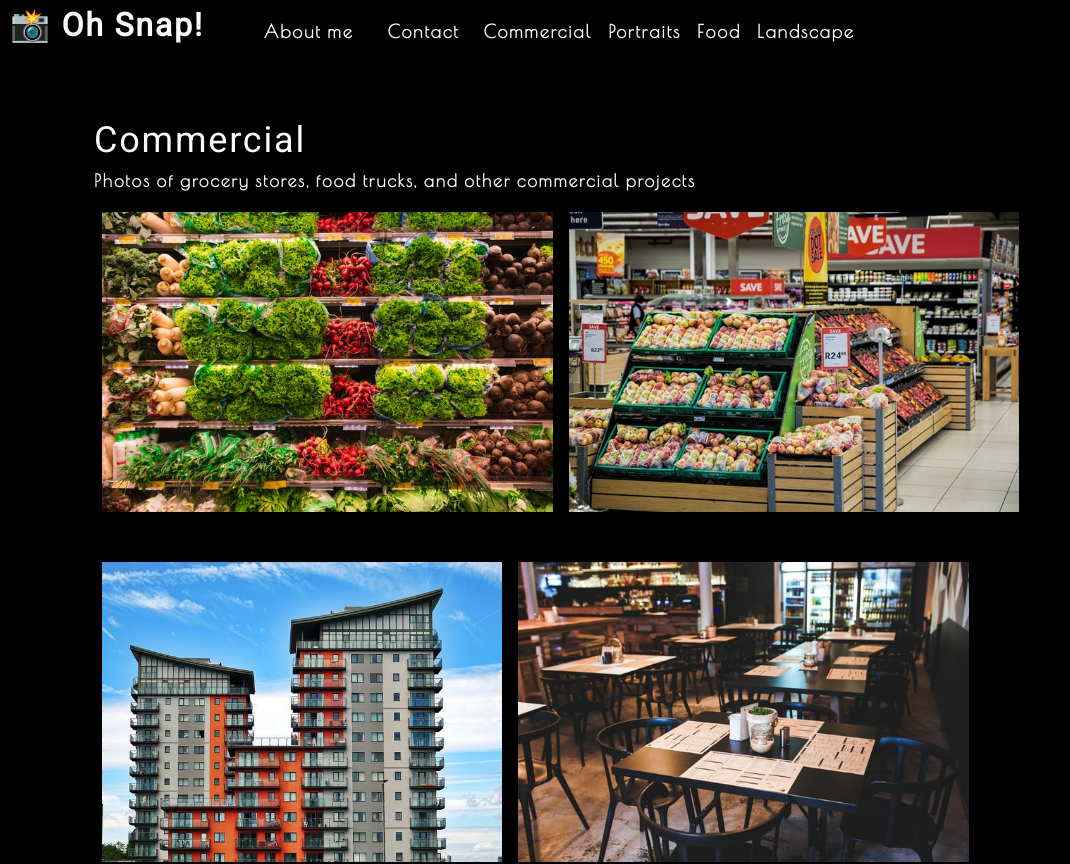
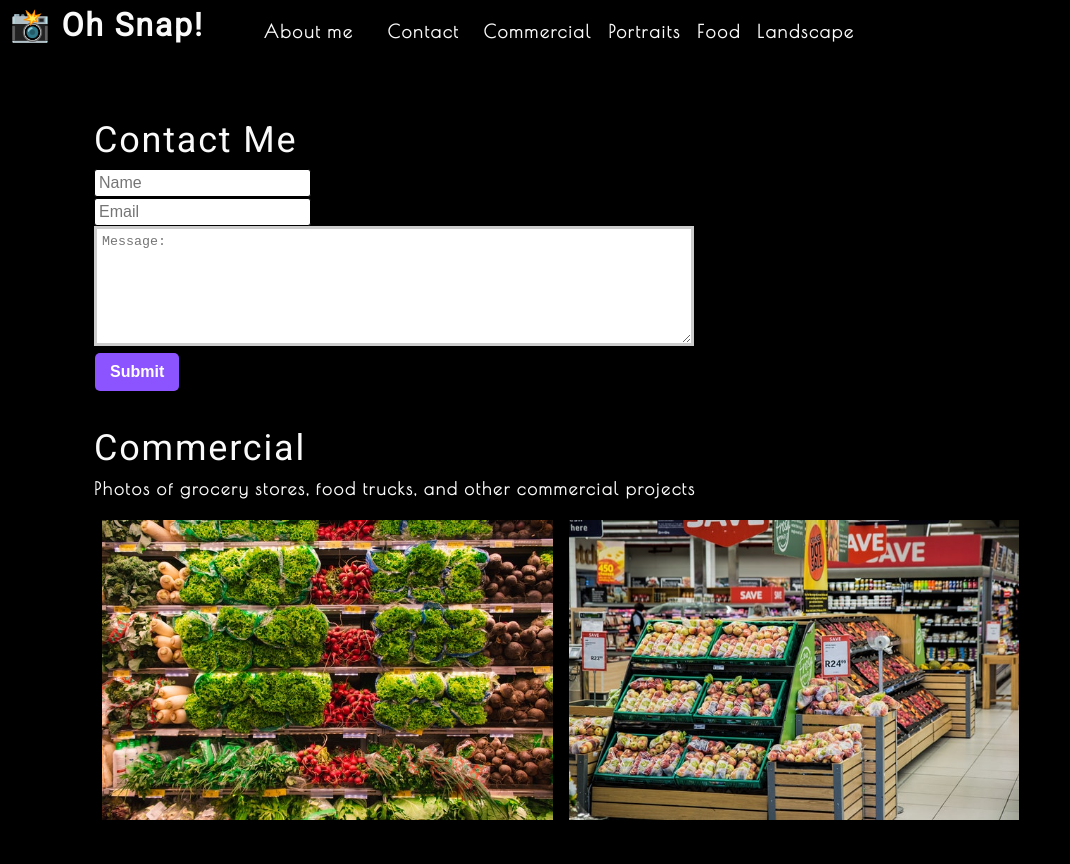
Before and after one commit to OneCrinkleyFry/photo-port, a React (Create React App) app: page / in a window 1280 px wide. Shown: the top 864 px of the page, without its empty margins (0-1070 px from the left). Built offline with nearby package versions, Linux system fonts and the light colour scheme.

Commit message:
added the contact form

```diff
--- a/src/App.js
+++ b/src/App.js
@@ -2,6 +2,7 @@ import React, { useState } from 'react';
 import Nav from './components/Nav';
 import About from './components/About';
 import Gallery from './components/Gallery';
+import Contact from './components/Contact';
 
 function App() {
   const [categories] = useState([
@@ -24,6 +25,7 @@ function App() {
         currentCategory={currentCategory}
       ></Nav>
       <main>
+        <Contact />
         <Gallery currentCategory={currentCategory}></Gallery>
         <About></About>
       </main>
--- /dev/null
+++ b/src/components/Contact/index.js
@@ -0,0 +1,26 @@
+import React from 'react';
+
+function ContactForm() {
+   return (
+      <section>
+         <h1>Contact Me</h1>
+         <form id='contact-form'>
+            <div>
+               <label htmlFor='name' style={{visibility: 'hidden', display: 'none'}}>Name:</label>
+               <input type='text' name='name' placeholder='Name' />
+            </div>
+            <div>
+               <label htmlFor='email' style={{visibility: 'hidden', display: 'none'}}>Email:</label>
+               <input type='email' name='email' placeholder='Email' />
+            </div>
+            <div>
+               <label htmlFor='message' style={{visibility: 'hidden', display: 'none'}}>Message:</label>
+               <textarea name='message' placeholder='Message:' />
+            </div>
+            <button type='submit'>Submit</button>
+         </form>
+      </section>
+   );
+}
+
+export default ContactForm;
```
